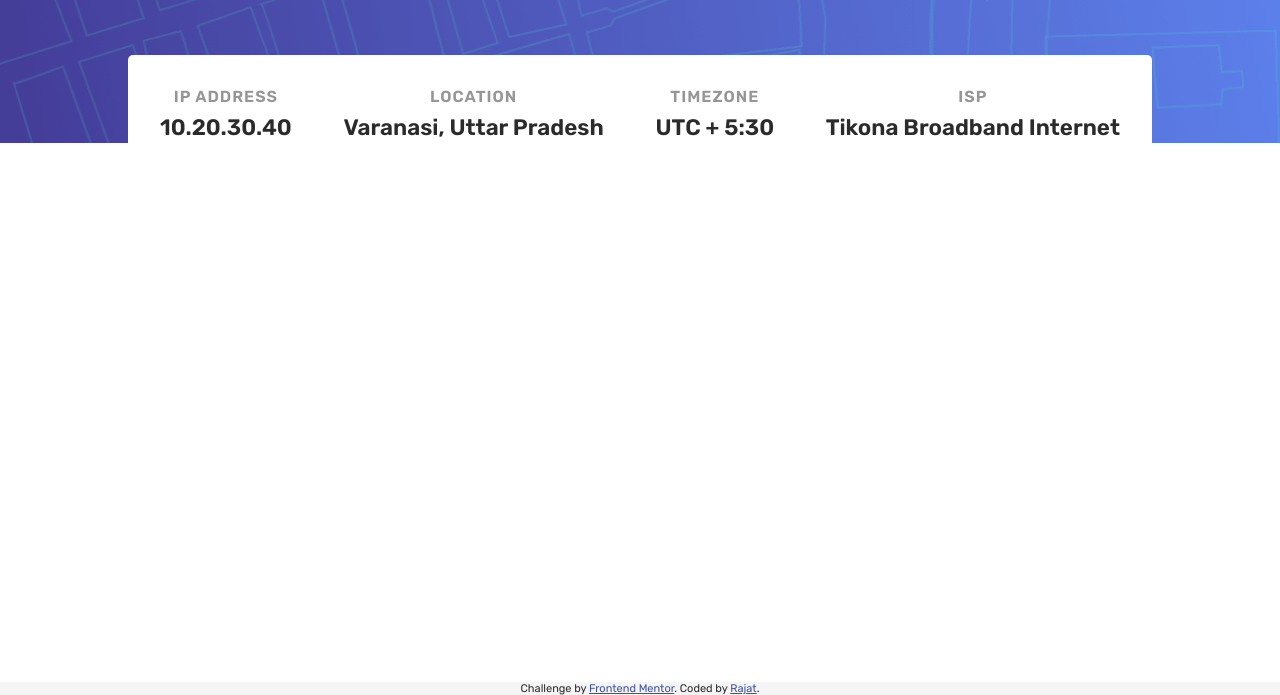
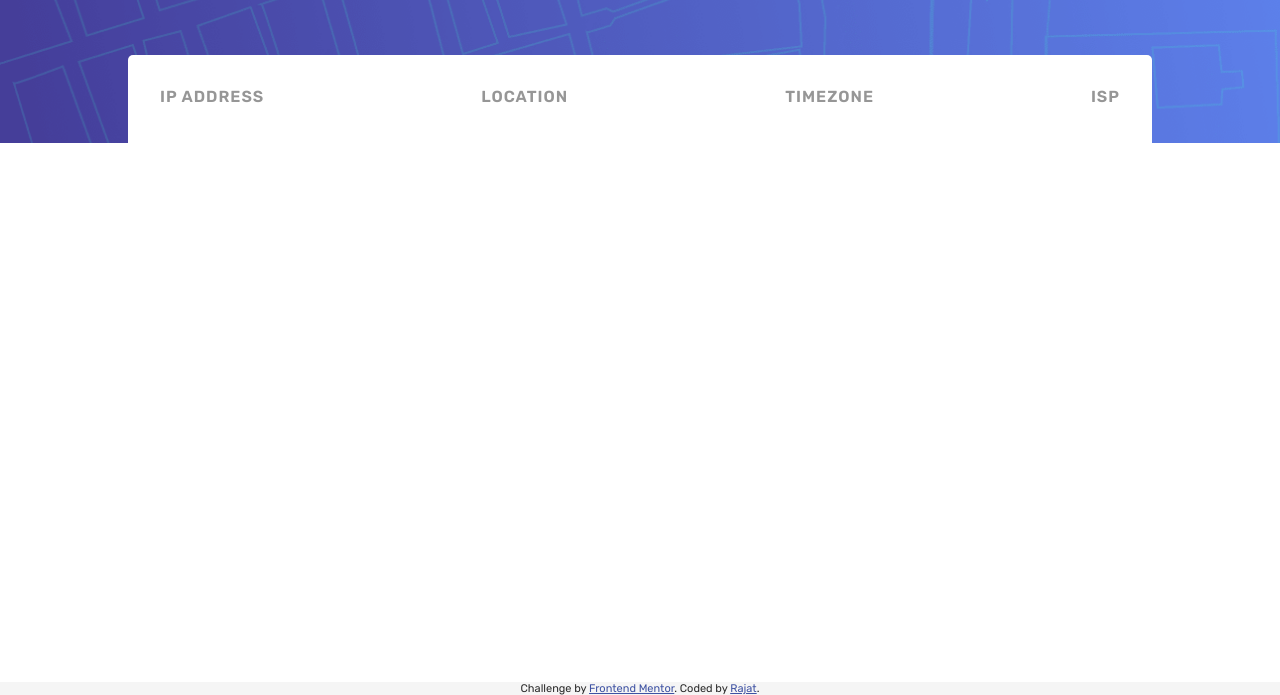
Before and after one commit to rajat-srivas/FEM-IP-Tracker, a plain HTML site: page index.html in a window 1280 px wide. Shown: the part 105-800 px from the top of the page. Drawn offline with nearby package versions, Linux system fonts and the light colour scheme; no server answers.

Commit message:
Removed hardcoded HTML

```diff
--- a/index.html
+++ b/index.html
@@ -39,19 +39,19 @@
         <div class="details">
             <div class="result details__ip">
                 <span class="heading">IP Address</span>
-                <span id="ipValue" class="value">10.20.30.40</span>
+                <span id="ipValue" class="value"></span>
             </div>
             <div class="result details__location">
                 <span class="heading">Location</span>
-                <span id="location" class="value">Varanasi, Uttar Pradesh</span>
+                <span id="location" class="value"></span>
             </div>
             <div class="result details__time">
                 <span class="heading">Timezone</span>
-                <span id="time" class="value">UTC + 5:30</span>
+                <span id="time" class="value"></span>
             </div>
             <div class="result details__isp">
                 <span class="heading">ISP</span>
-                <span id="ispValue" class="value">Tikona Broadband Internet</span>
+                <span id="ispValue" class="value"></span>
             </div>
         </div>
         <div id="mapid">
```
